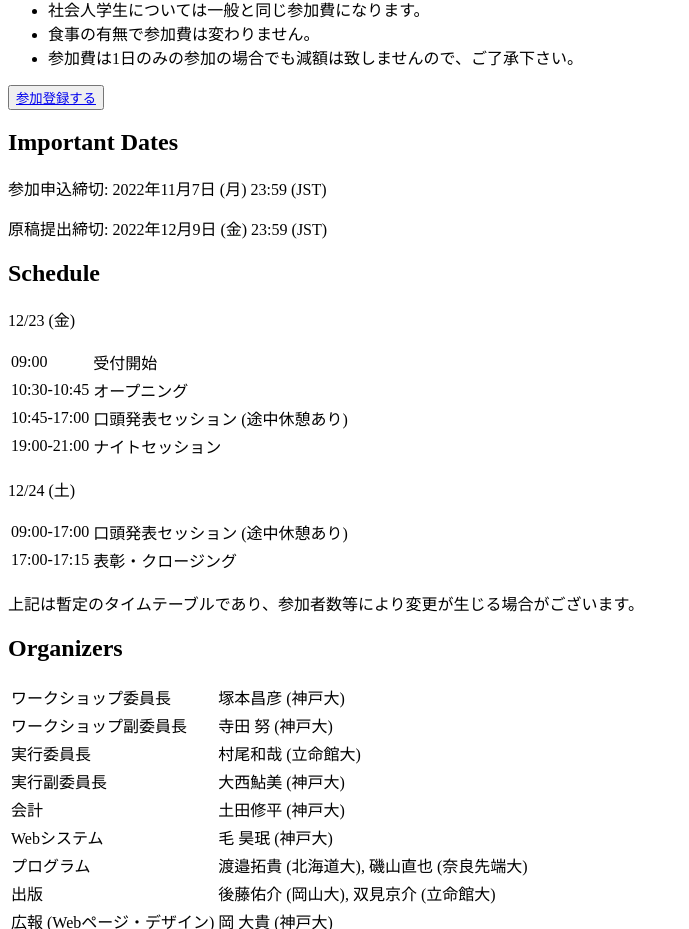
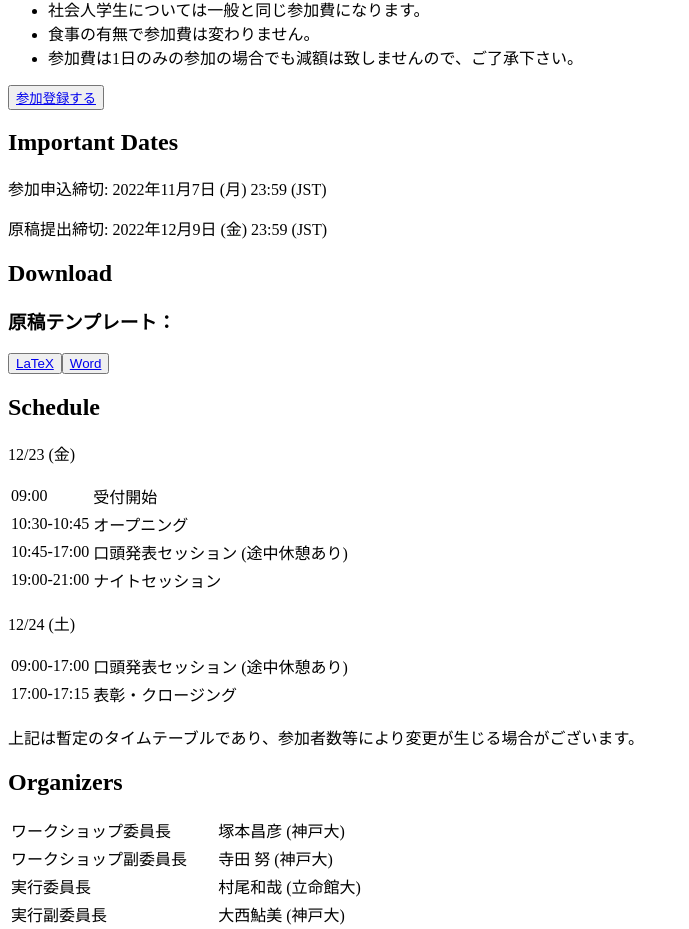
Before and after one commit to HirokiOka/uww2022, a Next.js app: page / in a window 1280 px wide. Shown: the part 779-1708 px from the top of the page, without its empty margins (0-689 px from the left). Built offline with nearby package versions, Linux system fonts and the light colour scheme.

Commit message:
add Download component

```diff
--- /dev/null
+++ b/components/download.tsx
@@ -0,0 +1,16 @@
+const Download = () => {
+  return (
+    <div className='p-2 m-3 rounded-lg border-2 border-black'>
+      <h2 className='text-3xl underline mx-4 font-mono'>Download</h2>
+      <div className='rounded  m-2 p-2'>
+        <div className='text-center inline-flex'>
+         <h3 className='text-xl mx-auto'>原稿テンプレート：</h3>
+         <button className="bg-black hover:bg-gray-800 text-white font-bold py-2 px-4 rounded mx-6"><a href="http://cse.eedept.kobe-u.ac.jp/uww2022/UWW2022_Format_LaTeX.zip">LaTeX</a></button>
+         <button className="bg-black hover:bg-gray-800 text-white font-bold py-2 px-4 rounded mx-6"><a href="http://cse.eedept.kobe-u.ac.jp/uww2022/word_UWW2022.docx">Word</a></button>
+        </div>
+      </div>
+    </div>
+  );
+}
+
+export default Download;
--- a/pages/index.tsx
+++ b/pages/index.tsx
@@ -3,6 +3,7 @@ import Head from "next/head";
 import Description from "../components/description";
 import Registration from "../components/registration";
 import ImportantDates from "../components/importantDates";
+import Download from "../components/download";
 import Schedule from "../components/schedule";
 import Organizers from "../components/organizers";
 import Sponsors from "../components/sponsors";
@@ -18,7 +19,10 @@ const Home: NextPage = () => {
         <Description />
         <div className='grid md:grid-cols-2 sm:grid-cols-none'>
           <Registration />
-          <ImportantDates />
+          <div className='grid grid-rows2'>
+            <ImportantDates />
+            <Download />
+          </div>
         </div>
         <div className='grid md:grid-cols-2 sm:grid-cols-none'>
           <Schedule />
```
